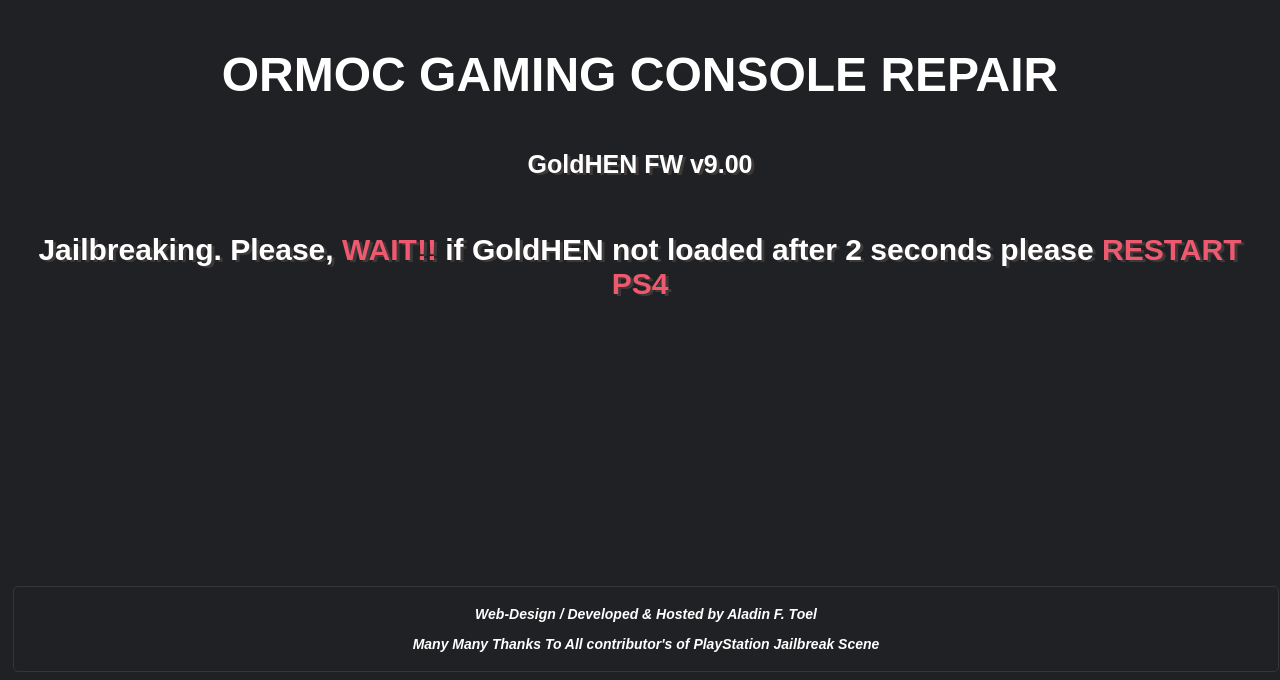
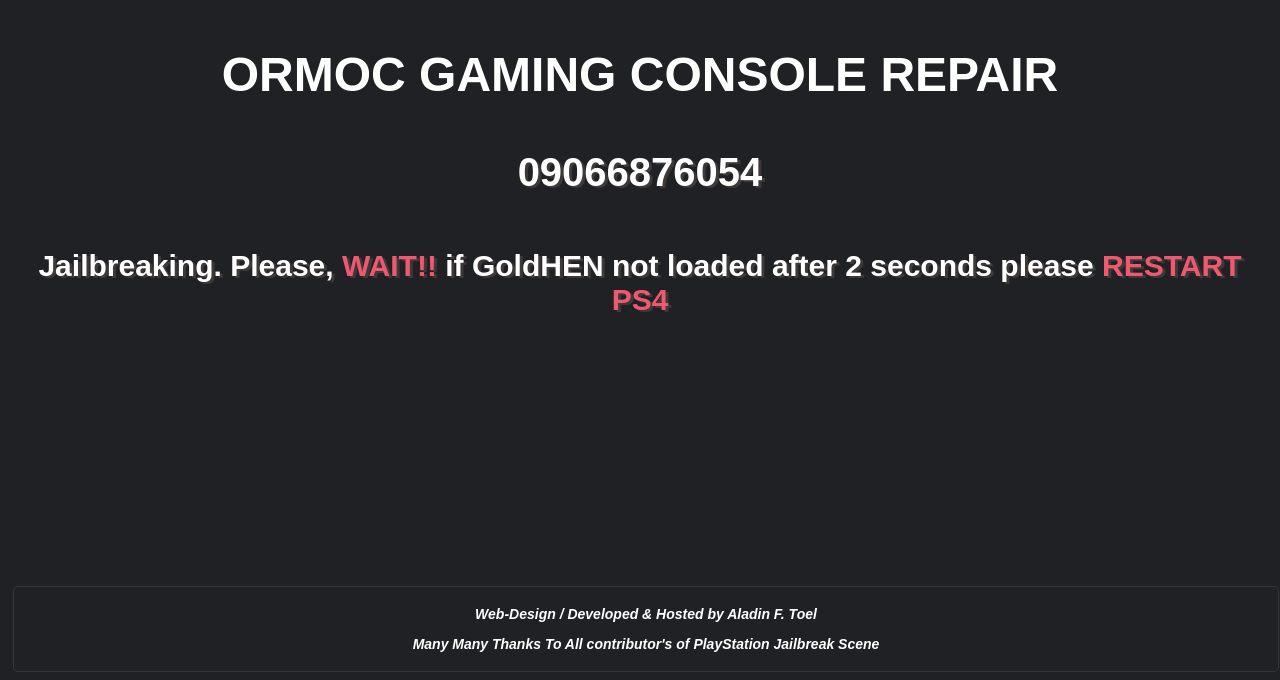
Before and after one commit to aladin2l/ps4900, a plain HTML site: page index.html in a window 1280 px wide. Shown: the part 120-800 px from the top of the page. Drawn offline with Linux system fonts and the light colour scheme; a script that the page names is missing.

Commit message:
Update index.html

```diff
--- a/index.html
+++ b/index.html
@@ -117,7 +117,7 @@
     </div>
 	<font size="+5"><p>ORMOC GAMING CONSOLE REPAIR</p></font>
     <pre id='console'></pre>
-	<center><font style='color:white;font-size:25px;font-weight:bold;margin:0 0 0 0.0;text-shadow:3px 2px #3d3939;'>GoldHEN FW v9.00</font></center>
+	<center><font style='color:white;font-size:40px;font-weight:bold;margin:0 0 0 0.0;text-shadow:3px 2px #3d3939;'>09066876054</font></center>
     <br><br><br>
 	<div id="message" style='color:white;font-size:30px;font-weight:bold;margin:0 0 0 0.0;text-shadow:3px 2px #3d3939;'>Jailbreaking. Please, <font color="#ee596f">WAIT!!</font> <font-weight:bold;color:yellow;margin:0 0 0 0.0;text-shadow:3px 2px #3d3939;>if GoldHEN not loaded after 2 seconds please <font color="#ee596f">RESTART PS4</font></div>
     <div class="bottom">
```
